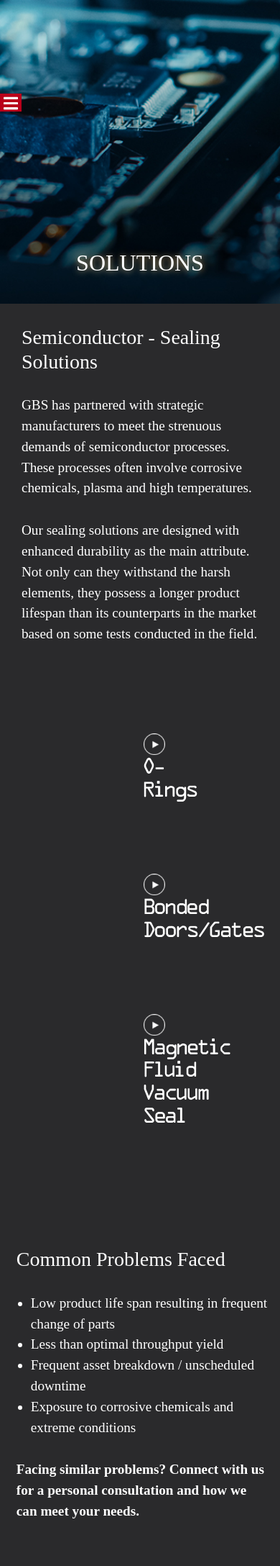
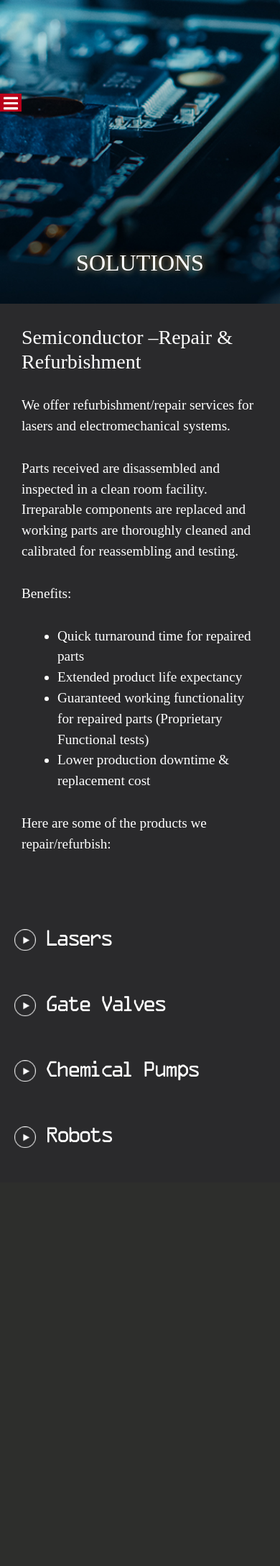
Before and after one commit to ghostjson/Revamped-GBS, a PHP site: page /sc-repair.html in a window 390 px wide. Shown: the top 2176 px of the page at 72% size. After the commit the page ends 1595 px from the top, so only its background shows below. Run offline with PHP 8.4, Linux system fonts and the light colour scheme; some web fonts are replaced.

Commit message:
created repair page
fix mobile responsive issues

```diff
--- a/assets/css/solutions.css
+++ b/assets/css/solutions.css
@@ -100,9 +100,31 @@ h6 {
   margin-left: 65px;
 }
 
+.expansion .col-12:first-child .text img {
+  height: 280px;
+  margin-top: 30px;
+}
+
+.expansion .col-12:nth-child(2) .text img {
+  height: 680px;
+  margin-top: 10px;
+}
+
+.expansion .col-12:nth-child(3) .text img {
+  height: 200px;
+}
+
 @media (max-width: 1000px) {
+  .expansion .col-12 {
+    padding: 10px 5vw;
+  }
+
   .common-problems {
     margin-left: 2vw;
+  }
+
+  .expansion .img-p > div > img {
+    width: 90vw;
   }
 
   .expansion .img-p .image img {
@@ -110,7 +132,7 @@ h6 {
   }
 
   .expansion {
-    margin: 30px 5vw;
+    margin: 30px 0;
   }
   .expansion .img-p {
     display: flex;
@@ -123,6 +145,11 @@ h6 {
     margin-left: 0;
   }
 
+  .expansion .text img {
+    width: 90vw;
+    height: auto !important;
+  }
+
   .expansion .content {
     margin-top: 10px;
   }
--- a/sc-repair.html
+++ b/sc-repair.html
@@ -89,19 +89,28 @@
         <div class="row lower-about-banner">
           <div class="col">
             <div class="container">
-                <h3>Semiconductor - Sealing Solutions</h3>
+                <h3>Semiconductor –Repair & Refurbishment</h3>
                 <p>
-                GBS has partnered with strategic manufacturers to meet the
-                strenuous demands of semiconductor processes. These processes
-                often involve corrosive chemicals, plasma and high temperatures.
+                    We offer refurbishment/repair services for lasers and
+                     electromechanical systems.
               </p>
               <p>
-                Our sealing solutions are designed with enhanced durability as
-                the main attribute. Not only can they withstand the harsh elements,
-                they possess a longer product lifespan than its counterparts in the
-                market based on some tests conducted in the field.
+                  Parts received are disassembled and inspected in a clean room
+                  facility. Irreparable components are replaced and working parts
+                   are thoroughly cleaned and calibrated for  reassembling and
+                  testing.
 
               </p>
+
+              <p>Benefits:</p>
+              <ul>
+                <li>Quick turnaround time for repaired parts </li>
+                <li>Extended product life expectancy</li>
+                <li>Guaranteed working functionality for repaired parts (Proprietary Functional tests)</li>
+                <li>Lower production downtime & replacement cost</li>
+              </ul>
+
+              <p>Here are some of the products we repair/refurbish:</p>
             </div>
           </div>
         </div>
@@ -113,113 +122,44 @@
         <div class="container-fluid">
             <div class="row">
                 <div class="col-12">
-                    <h5 class="expand" > <img src="./assets/images/triangle.png" width="30px"> O-Rings </h4>
+                    <h5 class="expand" > <img src="./assets/images/triangle.png" width="30px"> Lasers </h4>
                     <div class="exp-content">
                       <div class="text">
-                        <p>
-                            O-rings are one of the common seals used in the semiconductor
-                            industry; which exposes to diverse harsh environments from
-                            extreme temperatures, aggressive plasma to corrosive chemicals.
-                        </p>
-                        <p>
-                            Partnering with EKK, the Superior Series advantage starts with
-                            our super-premium base polymers and the expertise to perfect them.
-                        </p>
-                        <p>
-                            The benefits of our streamlined process are unequalled focus and
-                             efficiency, from base polymer manufacturing to compounding and moulding.
-                        </p>
-                        <p>
-                            This results in cost-effective sealing solutions with exceptional
-                            cleanliness throughout the manufacturing process.
-                        </p>
-                      </div>
-                      <div class="img-p">
-                        <div class="image">
-                          <img src="./assets/images/solutions/o-rings.jpg">
-                        </div>
-                        <div class="content">
-                          <h6>Benefits</h6>
-                          <ul>
-                            <li>Extended product life expectancy</li>
-                            <li>Excellent extreme temperature resistance</li>
-                            <li>High plasma resistance</li>
-                            <li>High corrosive chemicals resistance</li>
-                            <li>Low outgas generation</li>
-                            <li>Improved production focus and efficiency</li>
-                            <li>Cost effectiveness across every manufacturing stage</li>
-                          </ul>
-                        </div>
+                        <img src="./assets/images/solutions/lasers2.png" alt="">
+                        <img src="./assets/images/solutions/laser-refurbishing.png" alt="">
+                        <img src="./assets/images/solutions/laser-head-refur.png" alt="">
                       </div>
                     </div>
                 </div>
                 <div class="col-12">
-                    <h5 class="expand"> <img  src="./assets/images/triangle.png" width="30px"> Bonded Doors/Gates </h4>
+                    <h5 class="expand"> <img  src="./assets/images/triangle.png" width="30px"> Gate Valves </h4>
                     <div class="exp-content">
                         <div class="text">
-                          <p>
-                              Used in semiconductor processing, Bonded Door (from EKK) increases the life
-                              expectancy and enhances the performance of the door’s seal. The seal, made
-                              from perfluoroelastomer or Fluorcarbon compound, is bonded to an aluminium
-                              or stainless steel door.
-                          </p>
-                        </div>
-                        <div class="img-p">
-                          <div class="image">
-                            <img src="./assets/images/solutions/bonded-doors.jpg">
-                          </div>
-                          <div class="content">
-                            <h6>Benefits</h6>
-                            <ul>
-                              <li>Extended product life expectancy</li>
-                              <li>Improved sealing performance</li>
-                              <li>Improved production focus and efficiency</li>
-                              <li>Lower cost </li>
-                              <li>Negligible leakage/ contamination</li>
-                            </ul>
-                          </div>
+                          <img src="./assets/images/solutions/gate-value.png" alt="">
                         </div>
                       </div>
                 </div>
                 <div class="col-12">
-                    <h5 class="expand"> <img  src="./assets/images/triangle.png" width="30px"> Magnetic Fluid Vacuum Seal </h4>
-                      <div class="exp-content">
-                          <div class="text">
-                            <p>
-                                Used widely in the Semiconductor industry, the Magnetic Fluid
-                                Vacuum Seal is a clean seal which retains magnetic fluid around a
-                                rotary shaft by using magnets.
-                            </p>
-                            <p>
-                                EKK’s vacuum seal is best for Semiconductor manufacturing
-                                equipment and flat panel display manufacturing equipment. It
-                                is also used as a dust seal for bearings of conveying robots.
-                            </p>
-                          </div>
-                          <div class="img-p">
-                            <div class="image">
-                              <img src="./assets/images/solutions/mangetic-fluid-vacuum-seal.jpg">
-                            </div>
-                            <div class="content">
-                              <h6>Benefits</h6>
-                              <ul>
-                                <li>Excellent thermal resistance (up to 200 <sup>o</sup>C)</li>
-                                <li>High vacuum resistance</li>
-                                <li>No need for lubricants</li>
-                                <li>Extended product life expectancy</li>
-                                <li>Improved sealing performance</li>
-                                <li>Negligible leakage/ contamination</li>
-                              </ul>
-                            </div>
-                          </div>
-                        </div>
-
+                  <h5 class="expand"> <img  src="./assets/images/triangle.png" width="30px"> Chemical Pumps </h4>
+                  <div class="exp-content">
+                    <div class="text">
+                      <img src="./assets/images/solutions/chemical-pumps.png" alt="">
                     </div>
+                  </div>
+                </div>
+                <div class="col-12">
+                    <h5 class="expand"> <img  src="./assets/images/triangle.png" width="30px"> Robots </h4>
+                    <div class="exp-content">
+                      <div class="text">
+                        <img src="./assets/images/solutions/robots.png" alt="">
+                      </div>
+                    </div>
+                  </div>
             </div>
         </div>
     </section>
 
-    <section class="common-problems">
+    <!-- <section class="common-problems">
       <div class="container-fluid">
         <div class="row">
           <div class="col-12">
@@ -272,7 +212,7 @@
               </div>
         </div>
       </div>
-    </section>
+    </section> -->
 
 
 
```
Also changed, not shown: assets/images/solutions/chemical-pumps.png (added), assets/images/solutions/gate-value.png (added), assets/images/solutions/laser-head-refur.png (added), assets/images/solutions/laser-refurbishing.png (added), assets/images/solutions/lasers.jpg (added), assets/images/solutions/lasers.png (added), assets/images/solutions/lasers2.png (added), assets/images/solutions/robots.png (added).
